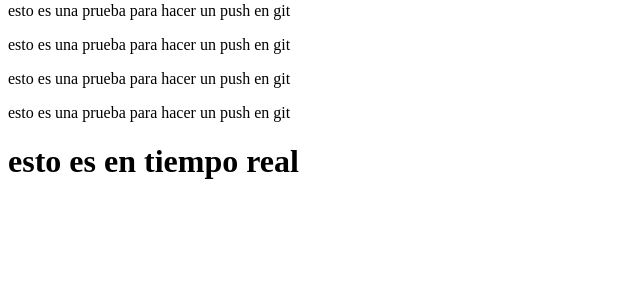
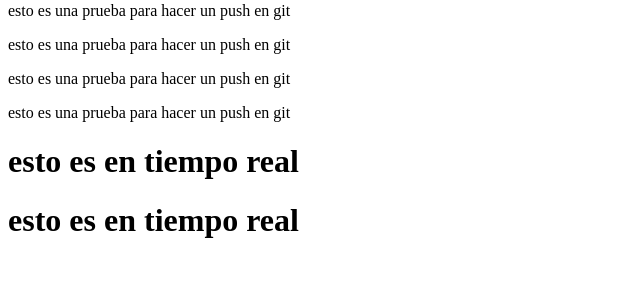
Before and after one commit to blezerz/TicketeraRP, a Django app: page /indexApp/ in a window 1280 px wide. Shown: the part 382-682 px from the top of the page, without its empty margins (0-640 px from the left). Run offline with Django 5.2, Linux system fonts and the light colour scheme.

Commit message:
prueba sin pullllll

```diff
--- a/templates/index.html
+++ b/templates/index.html
@@ -24,6 +24,7 @@
     <p>esto es una prueba para hacer un push en git</p>
     <div>
         <h1>esto es en tiempo real</h1>
+        <h1>esto es en tiempo real</h1>
     </div>
 </body>
 </html>
```
